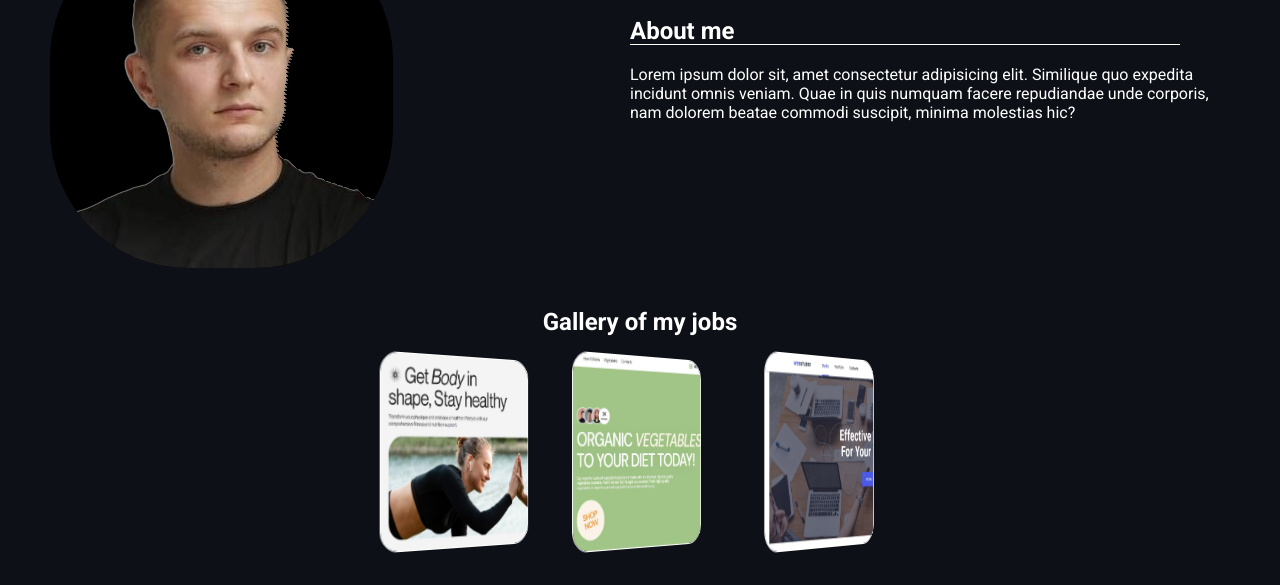
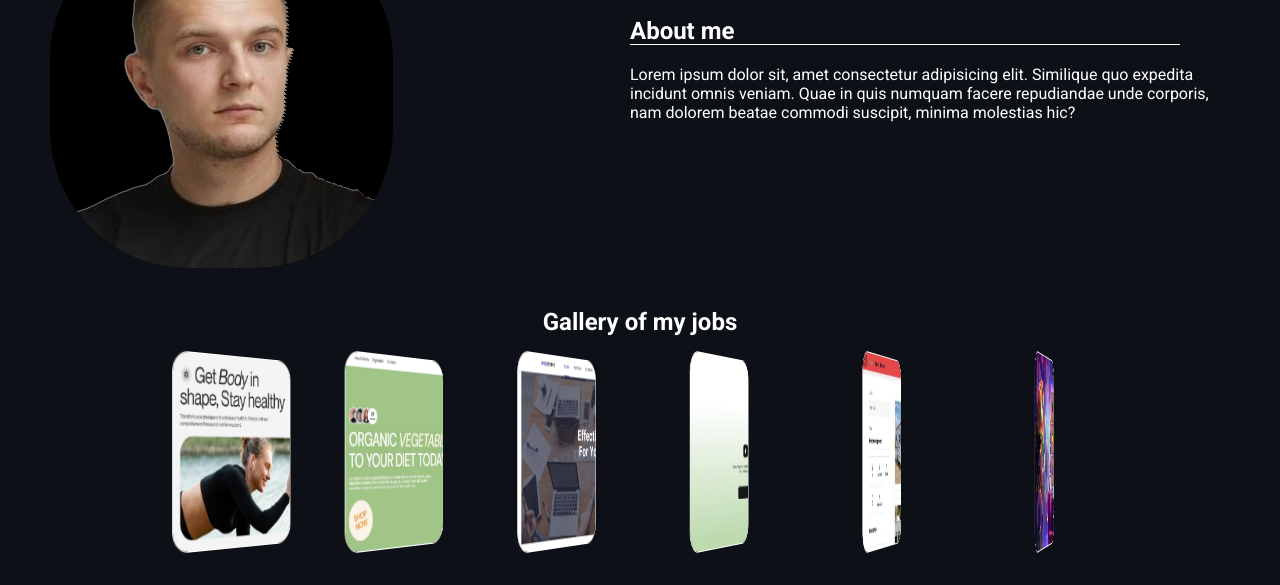
Before and after one commit to MrMatvienko/MrMatvienko, a plain HTML site: page index.html in a window 1280 px wide. Shown: the part 199-784 px from the top of the page. Drawn offline with Linux system fonts and the light colour scheme.

Commit message:
update gallery image

```diff
--- a/index.html
+++ b/index.html
@@ -59,6 +59,15 @@
             <li class="gallery-list-item slide3">
               <img src="/image/web-studio.jpg" alt="#" class="gallery-img" />
             </li>
+            <li class="gallery-list-item slide3">
+              <img src="/image/taskpro.jpg" alt="#" class="gallery-img" />
+            </li>
+            <li class="gallery-list-item slide3">
+              <img src="/image/rental-camper.jpg" alt="#" class="gallery-img" />
+            </li>
+            <li class="gallery-list-item slide3">
+              <img src="/image/slots.jpg" alt="#" class="gallery-img" />
+            </li>
           </ul>
         </div>
       </section>
--- a/style.css
+++ b/style.css
@@ -101,14 +101,14 @@ section {
   will-change: transform;
 }
 .gallery-list-item {
-  width: 180px;
+  width: 160px;
   height: 190px;
   border: 1px solid white;
   border-radius: 20px;
   overflow: hidden;
   transition: all 500ms ease;
   cursor: pointer;
-  transform: rotateY(45deg);
+  transform: rotateY(65deg);
 }
 .gallery-list-item:hover {
   width: 360px;
```
Also changed, not shown: image/rental-camper.jpg (added), image/slots.jpg (added), image/taskpro.jpg (added).
